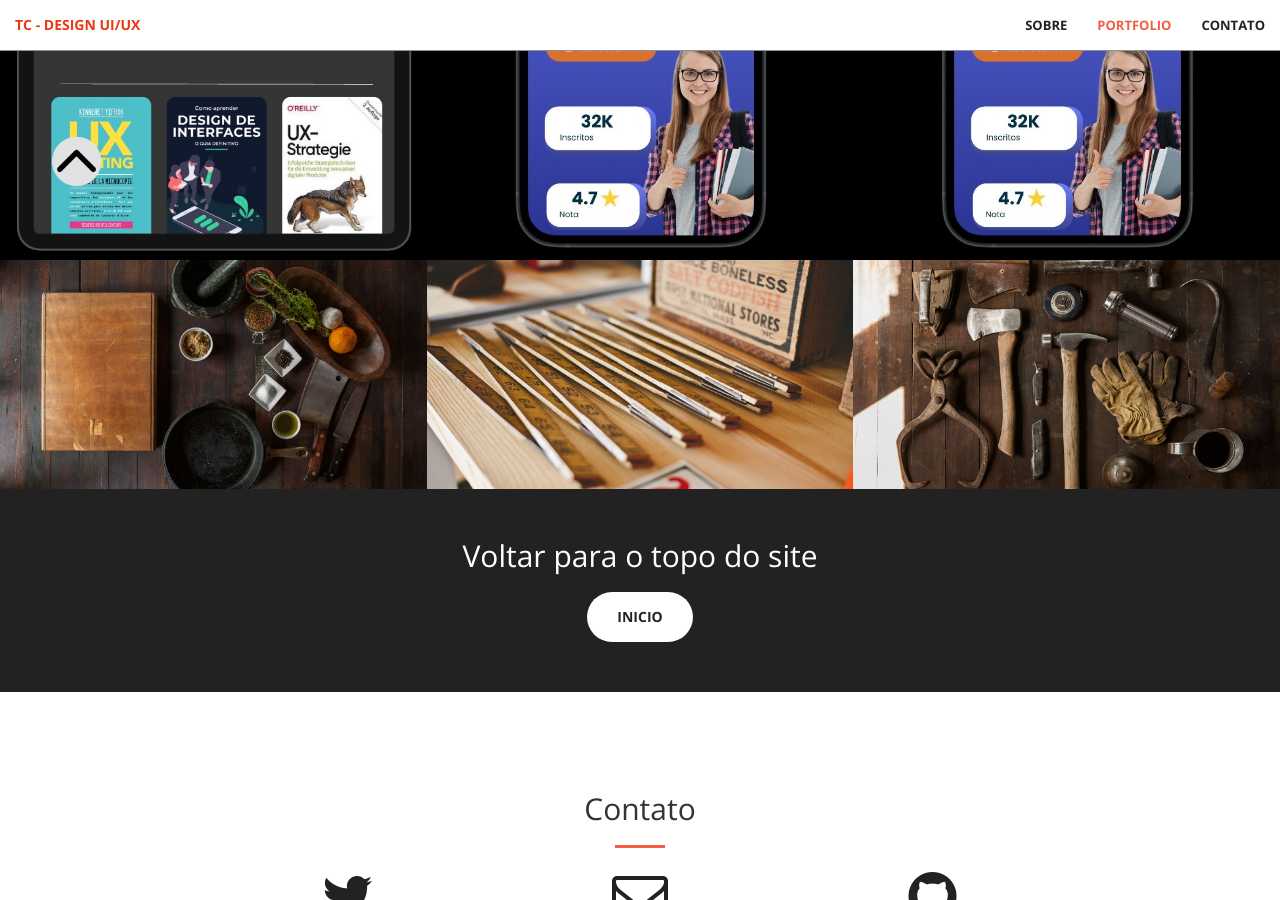
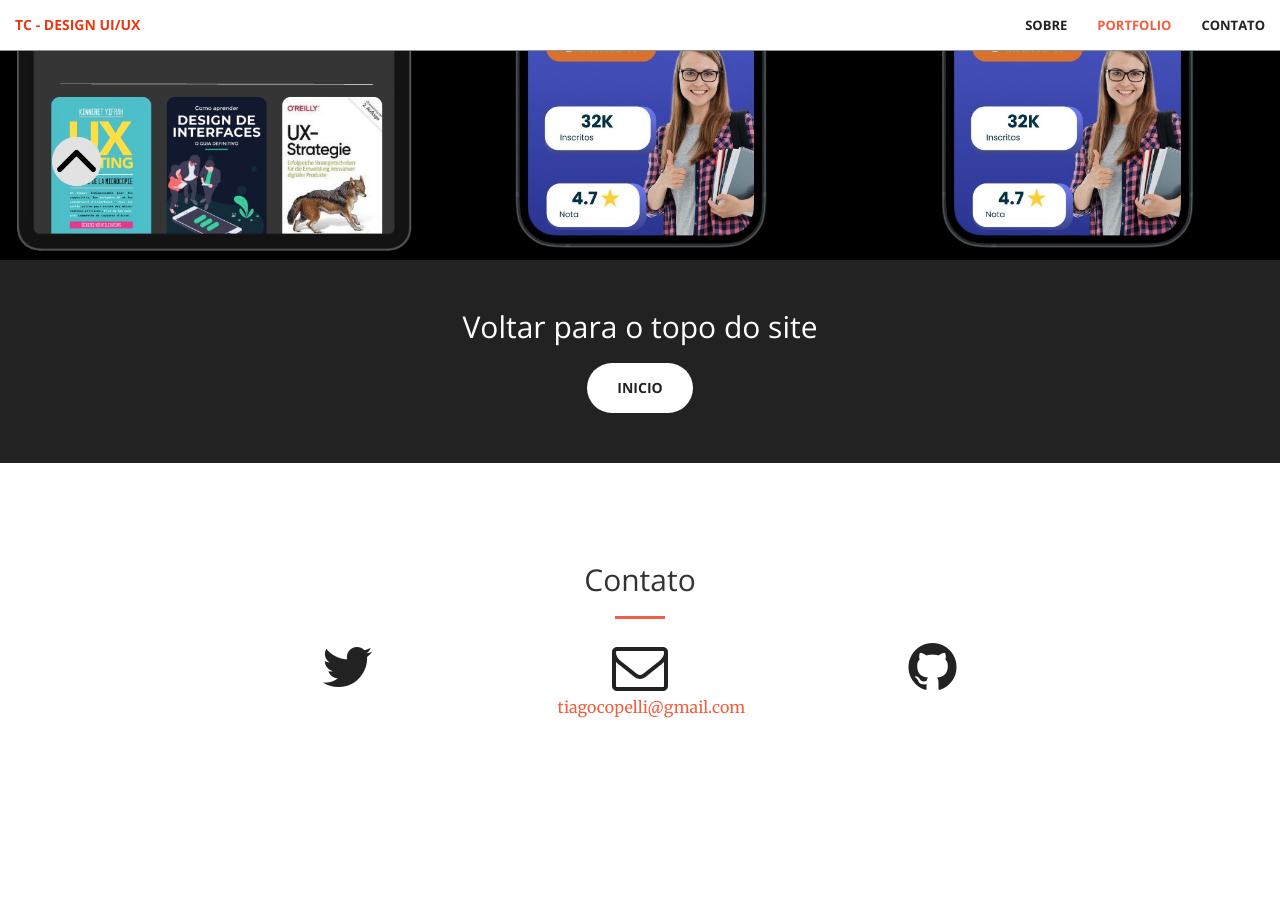
Before and after one commit to tiagocopelli/Coursera-Google-Design-UX, a Jekyll site: the page built from index.html, in a window 1280 px wide and 900 px high, scrolled down 1987 px. Built offline with Jekyll 4.4.1, drawn with Linux system fonts in a browser that asks for light colours; after the commit the page ends 2826 px from its top, so only the background shows below that.

Commit message:
Update portfolio.html

```diff
--- a/_includes/portfolio.html
+++ b/_includes/portfolio.html
@@ -46,51 +46,6 @@
                     </div>
                 </a>
             </div>
-            <div class="col-lg-4 col-sm-6">
-                <a href="#" class="portfolio-box">
-                    <img src="img/portfolio/4.jpg" class="img-responsive" alt="">
-                    <div class="portfolio-box-caption">
-                        <div class="portfolio-box-caption-content">
-                            <div class="project-category text-faded">
-                                Category
-                            </div>
-                            <div class="project-name">
-                                Project Name
-                            </div>
-                        </div>
-                    </div>
-                </a>
-            </div>
-            <div class="col-lg-4 col-sm-6">
-                <a href="#" class="portfolio-box">
-                    <img src="img/portfolio/5.jpg" class="img-responsive" alt="">
-                    <div class="portfolio-box-caption">
-                        <div class="portfolio-box-caption-content">
-                            <div class="project-category text-faded">
-                                Category
-                            </div>
-                            <div class="project-name">
-                                Project Name
-                            </div>
-                        </div>
-                    </div>
-                </a>
-            </div>
-            <div class="col-lg-4 col-sm-6">
-                <a href="#" class="portfolio-box">
-                    <img src="img/portfolio/6.jpg" class="img-responsive" alt="">
-                    <div class="portfolio-box-caption">
-                        <div class="portfolio-box-caption-content">
-                            <div class="project-category text-faded">
-                                Category
-                            </div>
-                            <div class="project-name">
-                                Project Name
-                            </div>
-                        </div>
-                    </div>
-                </a>
-            </div>
         </div>
     </div>
 </section>
```
